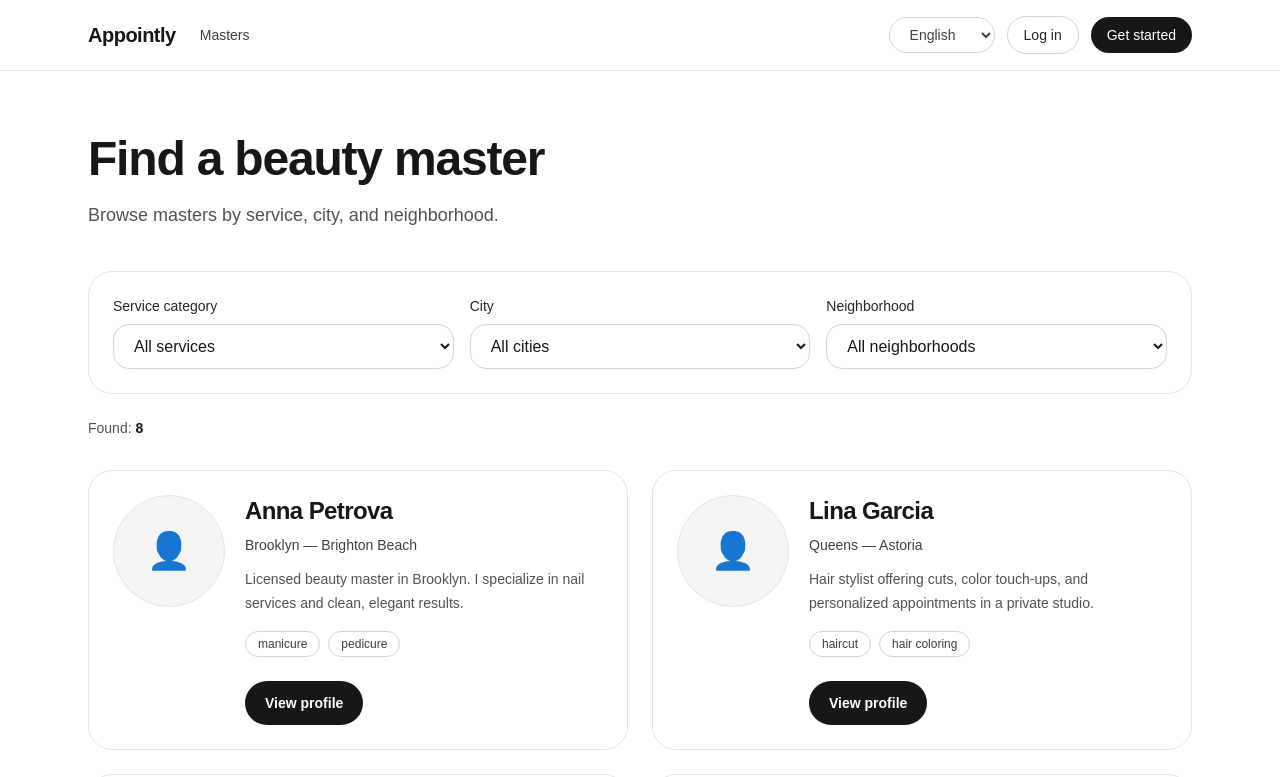
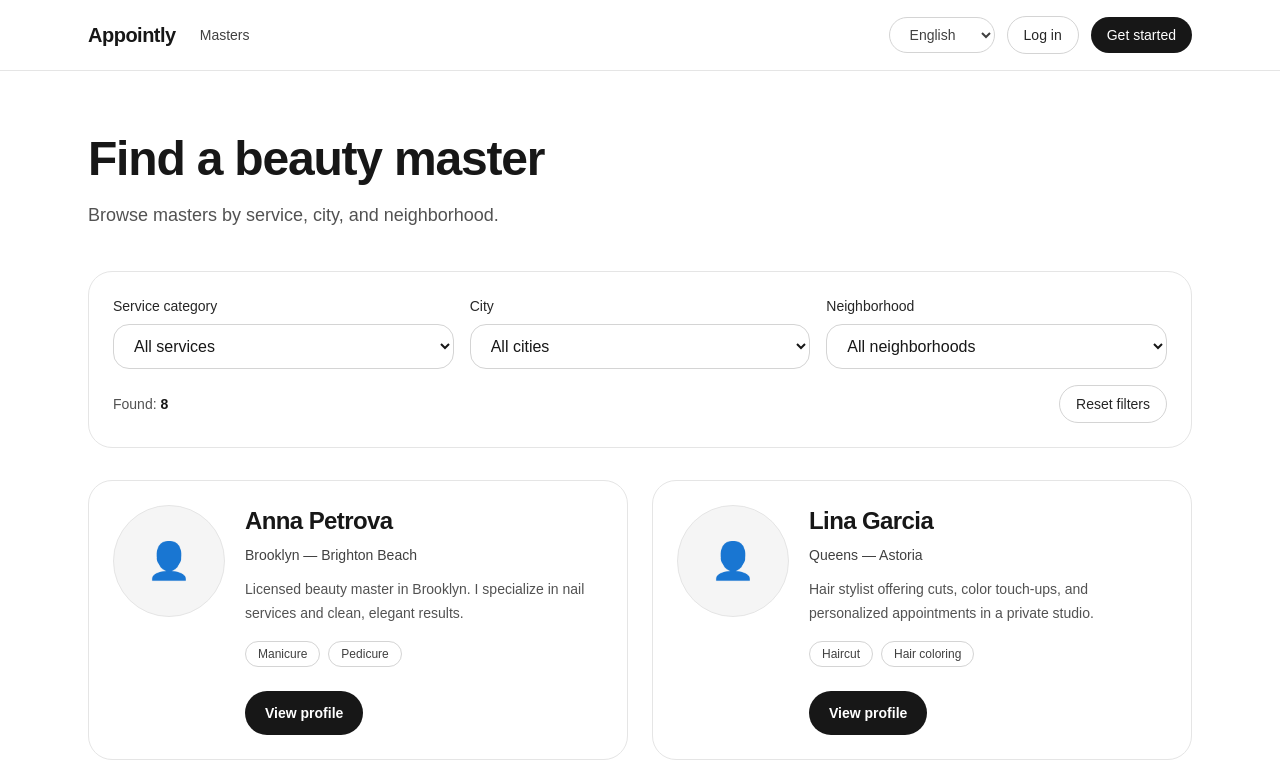
Before and after one commit to tengis08/appointly, a Next.js app: page /masters in a window 1280 px wide. Shown: the top 777 px of the page. Built offline with nearby package versions, Linux system fonts and the light colour scheme.

Commit message:
improve masters filters

```diff
--- a/src/app/masters/page.tsx
+++ b/src/app/masters/page.tsx
@@ -9,6 +9,16 @@ import { masters } from "@/data/masters";
 
 const allMasters = Object.values(masters);
 
+const categoryLabels: Record<string, string> = {
+  manicure: "Manicure",
+  pedicure: "Pedicure",
+  lashes: "Lashes",
+  brows: "Brows",
+  massage: "Massage",
+  haircut: "Haircut",
+  "hair coloring": "Hair coloring",
+};
+
 const allCategories = Array.from(
   new Set(allMasters.flatMap((master) => master.publicCategories))
 ).sort();
@@ -17,14 +27,20 @@ const allCities = Array.from(
   new Set(allMasters.map((master) => master.city).filter(Boolean))
 ).sort() as string[];
 
-const allNeighborhoods = Array.from(
-  new Set(allMasters.map((master) => master.neighborhood).filter(Boolean))
-).sort() as string[];
-
 export default function MastersPage() {
   const [category, setCategory] = useState("");
   const [city, setCity] = useState("");
   const [neighborhood, setNeighborhood] = useState("");
+
+  const availableNeighborhoods = useMemo(() => {
+    const filteredByCity = city
+      ? allMasters.filter((master) => master.city === city)
+      : allMasters;
+
+    return Array.from(
+      new Set(filteredByCity.map((master) => master.neighborhood).filter(Boolean))
+    ).sort() as string[];
+  }, [city]);
 
   const filteredMasters = useMemo(() => {
     return allMasters.filter((master) => {
@@ -39,6 +55,12 @@ export default function MastersPage() {
       return matchesCategory && matchesCity && matchesNeighborhood;
     });
   }, [category, city, neighborhood]);
+
+  function resetFilters() {
+    setCategory("");
+    setCity("");
+    setNeighborhood("");
+  }
 
   return (
     <div className="flex min-h-screen flex-col bg-white">
@@ -56,7 +78,8 @@ export default function MastersPage() {
             </p>
           </div>
 
-          <div className="mt-10 grid gap-4 rounded-3xl border border-neutral-200 p-6 md:grid-cols-3">
+          <div className="mt-10 rounded-3xl border border-neutral-200 p-6">
+            <div className="grid gap-4 md:grid-cols-3">
               <div>
                 <label className="mb-2 block text-sm font-medium text-neutral-800">
                   Service category
@@ -69,7 +92,7 @@ export default function MastersPage() {
                   <option value="">All services</option>
                   {allCategories.map((item) => (
                     <option key={item} value={item}>
-                    {item}
+                      {categoryLabels[item] ?? item}
                     </option>
                   ))}
                 </select>
@@ -106,7 +129,7 @@ export default function MastersPage() {
                   className="w-full rounded-2xl border border-neutral-300 px-4 py-3 outline-none transition focus:border-neutral-500"
                 >
                   <option value="">All neighborhoods</option>
-                {allNeighborhoods.map((item) => (
+                  {availableNeighborhoods.map((item) => (
                     <option key={item} value={item}>
                       {item}
                     </option>
@@ -115,11 +138,22 @@ export default function MastersPage() {
               </div>
             </div>
 
-          <div className="mt-6 text-sm text-neutral-600">
+            <div className="mt-4 flex flex-wrap items-center justify-between gap-3">
+              <div className="text-sm text-neutral-600">
                 Found:{" "}
                 <span className="font-semibold text-neutral-900">
                   {filteredMasters.length}
                 </span>
+              </div>
+
+              <button
+                type="button"
+                onClick={resetFilters}
+                className="rounded-full border border-neutral-300 px-4 py-2 text-sm font-medium text-neutral-800 transition hover:bg-neutral-100"
+              >
+                Reset filters
+              </button>
+            </div>
           </div>
 
           <div className="mt-8 grid gap-6 md:grid-cols-2">
@@ -156,7 +190,7 @@ export default function MastersPage() {
                           key={item}
                           className="rounded-full border border-neutral-300 px-3 py-1 text-xs font-medium text-neutral-700"
                         >
-                          {item}
+                          {categoryLabels[item] ?? item}
                         </span>
                       ))}
                     </div>
```
Lines whose indentation alone changed are shown as unchanged.
